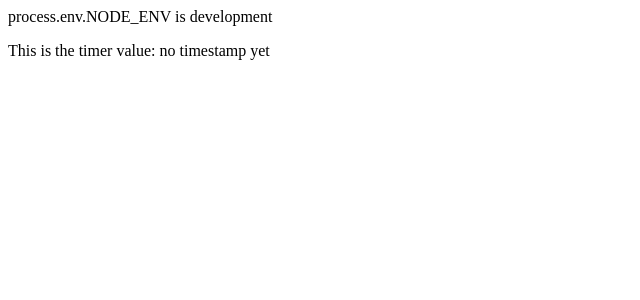
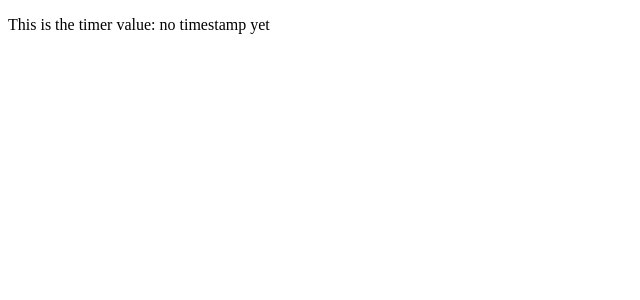
Before and after one commit to MingruiZhang/avalon-game, a React (Create React App) app in the folder client/: page / in a window 1280 px wide. Shown: the top 300 px of the page, without its empty margins (0-640 px from the left). Built offline with nearby package versions, Linux system fonts and the light colour scheme; no server answers.

Commit message:
[master] Commit No.0

```diff
--- a/client/src/App.js
+++ b/client/src/App.js
@@ -1,8 +1,7 @@
 import React, { Component } from 'react';
 import io from 'socket.io-client';
 
-const socket = process.env.NODE_ENV && process.env.NODE_ENV === 'development' ? io('http://localhost:3005') : io();
-const kk = process.env.NODE_ENV;
+const socket = process.env.NODE_ENV && process.env.NODE_ENV === 'development' ? io('http://localhost:3001') : io();
 
 class App extends Component {
   state = { timestamp: 'no timestamp yet' };
@@ -25,7 +24,6 @@ class App extends Component {
     return (
       <div>
         <div className="App">
-          <div>process.env.NODE_ENV is {kk}</div>
           <p className="App-intro">This is the timer value: {this.state.timestamp}</p>
         </div>
       </div>
```
Also changed, not shown: 4 other files (tests, documents, lock files or other folders).
